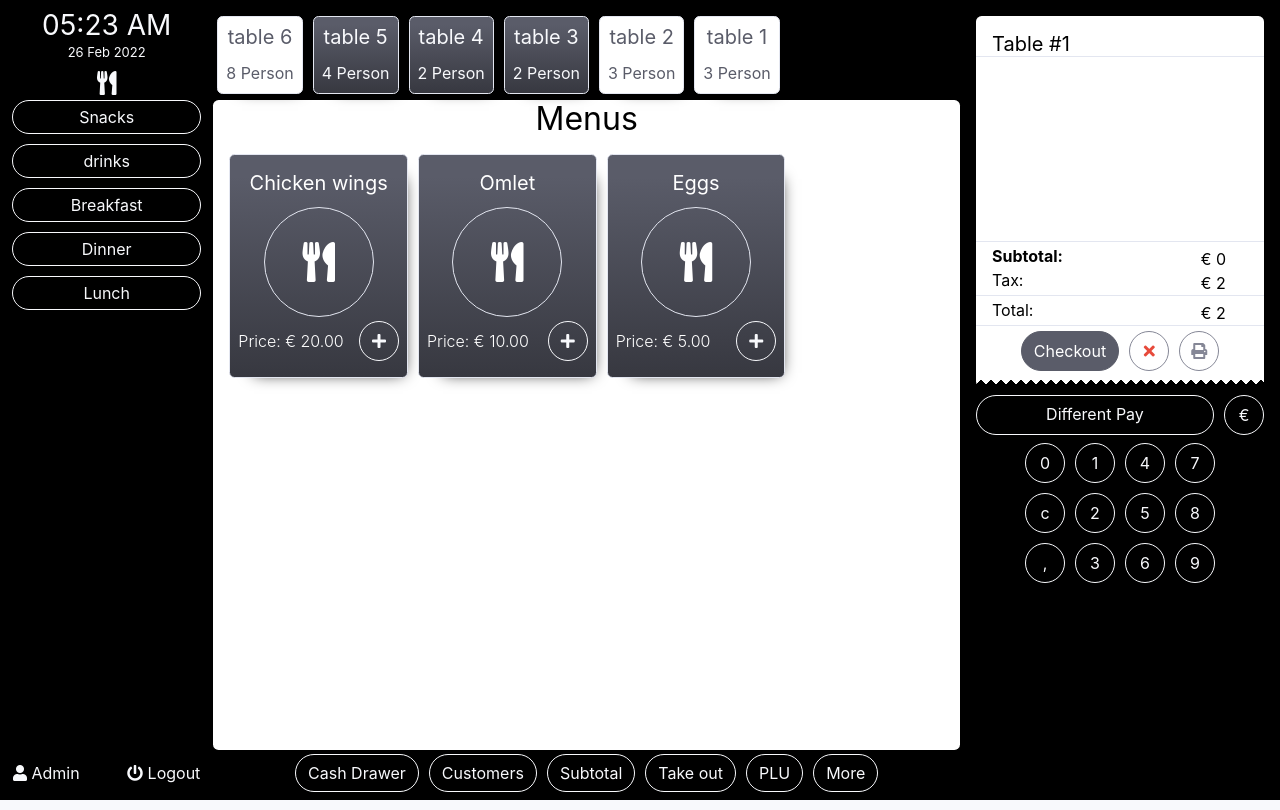
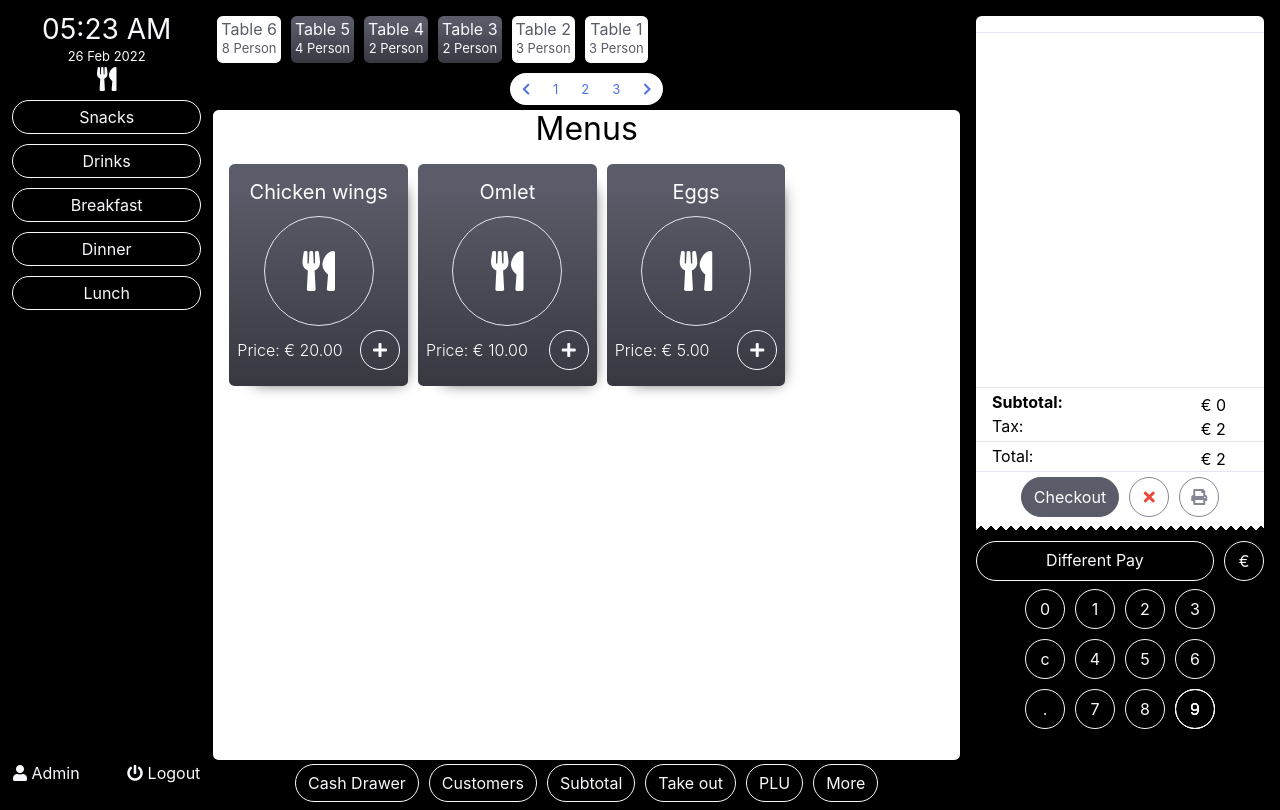
Before and after one commit to mrezayusufy/restaurant, a PHP site: page /posapp/index.php in a window 1280 px wide. Run offline with PHP 8.4, Linux system fonts and the light colour scheme; data comes from the database, SQL or seed files in the repository; data that the repository does not hold is empty.

Commit message:
calculator ui is done , tables

```diff
--- a/posapp/index.php
+++ b/posapp/index.php
@@ -14,6 +14,20 @@
   <link rel="stylesheet" href="<?= $url ?>/posapp/reyu.css">
   <link rel="stylesheet" href="<?= $url ?>/vendor/fontawesome-free/css/all.min.css">
   <script src="<?= $url ?>/js/angular.min.js"></script>
+  <style>
+    body::-webkit-scrollbar {
+      width: 1em !important;
+    }
+
+    body::-webkit-scrollbar-track {
+      -webkit-box-shadow: inset 0 0 6px rgba(0, 0, 0, 0.3) !important;
+    }
+
+    body::-webkit-scrollbar-thumb {
+      background-color: darkgrey !important;
+      outline: 1px solid slategrey !important;
+    }
+  </style>
 </head>
 
 <body>
@@ -24,12 +38,12 @@
         <div class="h3 m-0">{{ date | date: 'hh:mm a' }}</div>
         <div class="fs-s ">{{ date | date: 'dd MMM yyyy' }}</div>
         <!-- logo -->
-        <h4 class="p-2 m-0"><i class="fa fas fa-utensils"></i></h4>
+        <h4 class="pb-2 m-0"><i class="fa fas fa-utensils"></i></h4>
       </div>
       <!-- categories -->
       <div class="d-flex flex-column justify-content-center gap align-content-center gap w-100 overflow-auto">
         <div style="height: calc(100vh - 150px);" class="d-flex flex-column gap">
-          <button class="p-1 btn btn-outline-light w-100 rounded-pill" ng-repeat="c in categories" ng-class="{'btn-light text-black' : c.category_name === category}" ng-click="setCategory(c.category_name)">
+          <button class=" text-capitalize p-1 btn btn-outline-light w-100 rounded-pill" ng-repeat="c in categories" ng-class="{'btn-light text-black' : c.category_name === category}" ng-click="setCategory(c.category_name)">
             {{c.category_name}}
           </button>
         </div>
@@ -56,30 +70,30 @@
       </div>
     </section>
     <!-- middle section -->
-    <section class="col-7 p-0 bg-black grid column screen g-columns g-rows" style="--c: 1fr;--r: 100px calc(100vh - 150px) 50px;">
+    <section class="col-7 p-0 bg-black grid column screen g-columns g-rows" style="--c: 1fr;--r: 110px calc(100vh - 150px) 50px;">
       <!-- tables -->
       <div class="just d-flex flex-column p-3 gap">
         <div class="row gap align-items-baseline">
           <div ng-repeat="t in tables">
-            <div ng-class="{'bg-gradient-dark' : t.status === 'Enable'}" class="card text-dark text-center shadow-md">
-              <div class="card-body p-2" ng-class="{'text-light' : t.status === 'Enable'}">
-                <div class="card-title">
-                  <h5>{{t.name}}</h5>
+            <div ng-class="{'bg-gradient-dark' : t.status === 'Enable'}" ng-click="setTable(t)" class="card border-0 text-dark text-center shadow-md">
+              <div class="card-body p-1" ng-class="{'text-light' : t.status === 'Enable'}">
+                <div class="card-title m-0 text-capitalize">
+                  <h6 class="m-0">{{t.name}}</h6>
                 </div>
-                <div> {{t.capacity}} </div>
+                <div class="fs-s"> {{t.capacity}} </div>
               </div>
             </div>
           </div>
         </div>
         <!-- pagination -->
-        <section class="justify-content-center d-none">
+        <section class="justify-content-center d-flex">
           <nav aria-label="Page navigation mt-3">
-            <ul class="pagination m-0">
-              <li class="page-item"><a class="page-link" href="#">Previous</a></li>
-              <li class="page-item"><a class="page-link" href="#">1</a></li>
-              <li class="page-item"><a class="page-link" href="#">2</a></li>
-              <li class="page-item"><a class="page-link" href="#">3</a></li>
-              <li class="page-item"><a class="page-link" href="#">Next</a></li>
+            <ul class="m-0 overflow-hidden pagination rounded-pill">
+              <li class="page-item"><a class="page-link border-0 fs-s" href="#"><i class="fas fa-chevron-left"></i></a></li>
+              <li class="page-item"><a class="page-link border-0 fs-s" href="#">1</a></li>
+              <li class="page-item"><a class="page-link border-0 fs-s" href="#">2</a></li>
+              <li class="page-item"><a class="page-link border-0 fs-s" href="#">3</a></li>
+              <li class="page-item"><a class="page-link border-0 fs-s" href="#"><i class="fas fa-chevron-right"></i></a></li>
             </ul>
           </nav>
         </section>
@@ -90,7 +104,7 @@
         <!-- products -->
         <section class="align-items-baseline d-flex flex-row px-3 py-3 gap flex-wrap overflow-auto h-auto">
           <div class="col-3 p-0" ng-repeat="p in products">
-            <div class="card text-white text-center bg-gradient-dark shadow-md ">
+            <div class="card border-0 text-white text-center bg-gradient-dark shadow-md ">
               <div class="card-body px-2 py-3">
                 <div class="card-title font-weight-bold">
                   <h5>{{p.product_name}}</h5>
@@ -120,11 +134,11 @@
       <div class="zigzag text-black rounded d-flex flex-column py-3 mx-3 gap" style="--g:5px;">
         <!-- title -->
         <div class="px-3 border-bottom">
-          <h5 class="m-0">Table #1</h5>
+          <h5 class="m-0">{{table.name}}</h5>
         </div>
         <!-- cart -->
-        <div class="px-3 border-bottom h overflow-auto">
-          <div class="grid g-columns column justify-content-between text-black" ng-repeat="c in cart">
+        <div class="px-3 border-bottom h overflow-auto" style="--h: calc(100vh - 450px);">
+          <div class="grid g-columns column justify-content-between text-black border-bottom" ng-repeat="c in cart">
             <div class="text-black">
               <div class="fs-s strong">{{c.product_name}}</div>
               <div class="fs-s">Price: <strong>€ {{c.product_price}}</strong></div>
@@ -162,19 +176,21 @@
         <div class="btn btn-outline-light grow-3 rounded-pill">Different Pay</div>
         <div class="btn btn-outline-light px-3 btn-circle">€</div>
       </div>
-      <div class="grid column g-columns g-rows gap mx-4 align-items-center justify-content-center" style="--c: 40px 40px 40px 40px;">
-        <div class="btn btn-outline-light btn-circle">0</div>
-        <div class="btn btn-outline-light btn-circle">c</div>
-        <div class="btn btn-outline-light btn-circle">,</div>
-        <div class="btn btn-outline-light btn-circle">1</div>
-        <div class="btn btn-outline-light btn-circle">2</div>
-        <div class="btn btn-outline-light btn-circle">3</div>
-        <div class="btn btn-outline-light btn-circle">4</div>
-        <div class="btn btn-outline-light btn-circle">5</div>
-        <div class="btn btn-outline-light btn-circle">6</div>
-        <div class="btn btn-outline-light btn-circle">7</div>
-        <div class="btn btn-outline-light btn-circle">8</div>
-        <div class="btn btn-outline-light btn-circle">9</div>
+      <div class="grid column g-columns g-rows gap mx-4 align-items-center justify-content-center calc" style="--c: 40px 40px 40px 40px;">
+        <button class="btn btn-outline-light btn-circle n0">0</button>
+        <button class="btn btn-outline-light btn-circle c">c</button>
+        <button class="btn btn-outline-light btn-circle p" ng-click="numberDisplay('.')">.</button>
+        <button class="btn btn-outline-light btn-circle n1" ng-click="numberDisplay(1)">1</button>
+        <button class="btn btn-outline-light btn-circle n2" ng-click="numberDisplay(2)">2</button>
+        <button class="btn btn-outline-light btn-circle n3" ng-click="numberDisplay(3)">3</button>
+        <button class="btn btn-outline-light btn-circle n4" ng-click="numberDisplay(4)">4</button>
+        <button class="btn btn-outline-light btn-circle n5" ng-click="numberDisplay(5)">5</button>
+        <button class="btn btn-outline-light btn-circle n6" ng-click="numberDisplay(6)">6</button>
+        <button class="btn btn-outline-light btn-circle n7" ng-click="numberDisplay(7)">7</button>
+        <button class="btn btn-outline-light btn-circle n8" ng-click="numberDisplay(8)">8</button>
+        <button class="btn btn-outline-light btn-circle n9" ng-click="numberDisplay(9)">9</button>
+        <button class="btn btn-outline-light btn-circle n9" ng-click="numberDisplay(9)">9</button>
+        <button class="btn btn-outline-light btn-circle n9" ng-click="numberDisplay(9)">9</button>
       </div>
     </section> <!-- end cart -->
 
@@ -209,7 +225,7 @@
         <div class="d-flex flex-column justify-content-end mt-2">
           <h6 class="font-weight-bold mx-2">Reciept No: 17-200-000056</h6>
           <h6 class="mx-2">{{date | date: 'dd.MM.yyyy'}}</h6>
-          <h6 class="mx-2">Table #1</h6>
+          <h6 class="mx-2">{{table.name}}</h6>
           <hr class="w-100 bg-black my-1">
           <div>
             <div class="d-flex flex-column mx-2 border-bottom" ng-repeat="c in cart">
@@ -248,117 +264,12 @@
   </main>
   <script src="<?= $url ?>/js/angular.min.js"></script>
   <script src="<?= $url ?>/vendor/jquery/jquery.min.js"></script>
+  <script src="<?= $url ?>/posapp/posapp.js"></script>
   <script src="<?= $url ?>/js/sb-admin-2.min.js"></script>
   <script src="<?= $url ?>/vendor/bootstrap/js/bootstrap.bundle.min.js"></script>
 
   <script>
-    var app = angular.module("app", []);
-    app.controller("controller", function($scope, $http) {
-      $scope.cart = [];
-      $scope.date = new Date();
-      $scope.total_category_page = 1;
-      $scope.counter = 1;
-      $scope.products = [];
-      $scope.categories = [];
-      $scope.tables = [];
-      $scope.tax = 2.00;
-      $scope.url = "<?= $url; ?>";
-      $scope.fetchProducts = function(category) {
-        var c = category ? "&category=" + category : "";
-        $http
-          .get($scope.url + "/product_action.php?action=products" + c)
-          .then(function(data) {
-            $scope.products = data.data.data;
-          });
-      };
-      // fetch category by pagination
-      // set category to fetch product by category
-      $scope.category = null;
 
-      $scope.categoryPage = null;
-      $scope.setCategory = function(category) {
-        if (category) {
-          $scope.category = category;
-          $scope.fetchProducts(category);
-        } else {
-          $scope.category = "Menus";
-        }
-      };
-      $scope.skip = 7;
-      $scope.page = 1;
-      $scope.fetchCategories = function(page) {
-        $http
-          .get(
-            `${$scope.url}/category_action.php?action=categories`
-          )
-          .then(function(data) {
-            $scope.categories = data.data.data;
-            $scope.total_category_page = data.data.total_page;
-          });
-      };
-      $scope.pageDown = function() {
-        if ($scope.page > 0) {
-          $scope.page = $scope.page - 1;
-          $scope.fetchCategories($scope.page);
-        }
-      };
-      $scope.pageUp = function() {
-        if ($scope.page > 0) {
-          $scope.page = $scope.page + 1;
-          $scope.fetchCategories($scope.page);
-        }
-      };
-      $scope.setPage = function(page) {
-        $scope.page = page ? page : 1;
-        $scope.fetchCategories($scope.page);
-      };
-      // fetch tables
-      $scope.fetchTables = function() {
-        $http
-          .get($scope.url + "/table_action.php?action=tables")
-          .then(function(data) {
-            $scope.tables = data.data.data;
-          });
-      };
-      $scope.fetchCart = function() {
-        $http.get(`${$scope.url}/posapp/fetch_cart.php`).then(function(data) {
-          $scope.cart = data.data;
-        });
-      };
-
-      $scope.setTotal = function() {
-        var total = 0;
-        for (var count = 0; count < $scope.cart.length; count++) {
-          var item = $scope.cart[count];
-          total = total + item.product_quantity * item.product_price;
-        }
-        return total;
-      };
-
-      $scope.addToCart = function(product) {
-        $http({
-          method: "POST",
-          url: $scope.url + "/posapp/add_item.php",
-          data: product,
-        }).then(function(data) {
-          $scope.fetchCart();
-        });
-      };
-
-      $scope.removeItem = function(id) {
-        $http({
-          method: "POST",
-          url: "remove_item.php",
-          data: id,
-        }).then(function(data) {
-          $scope.fetchCart();
-        });
-      };
-      $scope.range = function(n) {
-        return new Array(n);
-      };
-      // end
-    });
   </script>
 </body>
 
--- a/posapp/reyu.css
+++ b/posapp/reyu.css
@@ -29,6 +29,51 @@
 }
 .column {
   grid-auto-flow: column;
+}
+.n1 {
+  grid-area: n1;
+}
+.n2 {
+  grid-area: n2;
+}
+.n3 {
+  grid-area: n3;
+}
+.n4 {
+  grid-area: n4;
+}
+.n5 {
+  grid-area: n5;
+}
+.n6 {
+  grid-area: n6;
+}
+.n7 {
+  grid-area: n7;
+}
+.n8 {
+  grid-area: n8;
+}
+.n9 {
+  grid-area: n9;
+}
+.n0 {
+  grid-area: n0;
+}
+.c {
+  grid-area: c;
+}
+.p {
+  grid-area: p;
+}
+.calc {
+  grid-template-areas:
+    "n0 n1 n2 n3"
+    "c n4 n5 n6"
+    "p n7 n8 n9";
+}
+.g-row {
+  grid-auto-flow: row;
 }
 .grow-3 {
   flex-grow: 3;
--- a/table_action.php
+++ b/table_action.php
@@ -210,7 +210,7 @@
 		echo json_encode($output);
 
 	}
-	// get tables
+	// get table
 	if($_POST["action"] == 'fetch_single')
 	{
 		$object->query = "
```
Also changed, not shown: posapp/posapp.js (+52 -5 lines).
